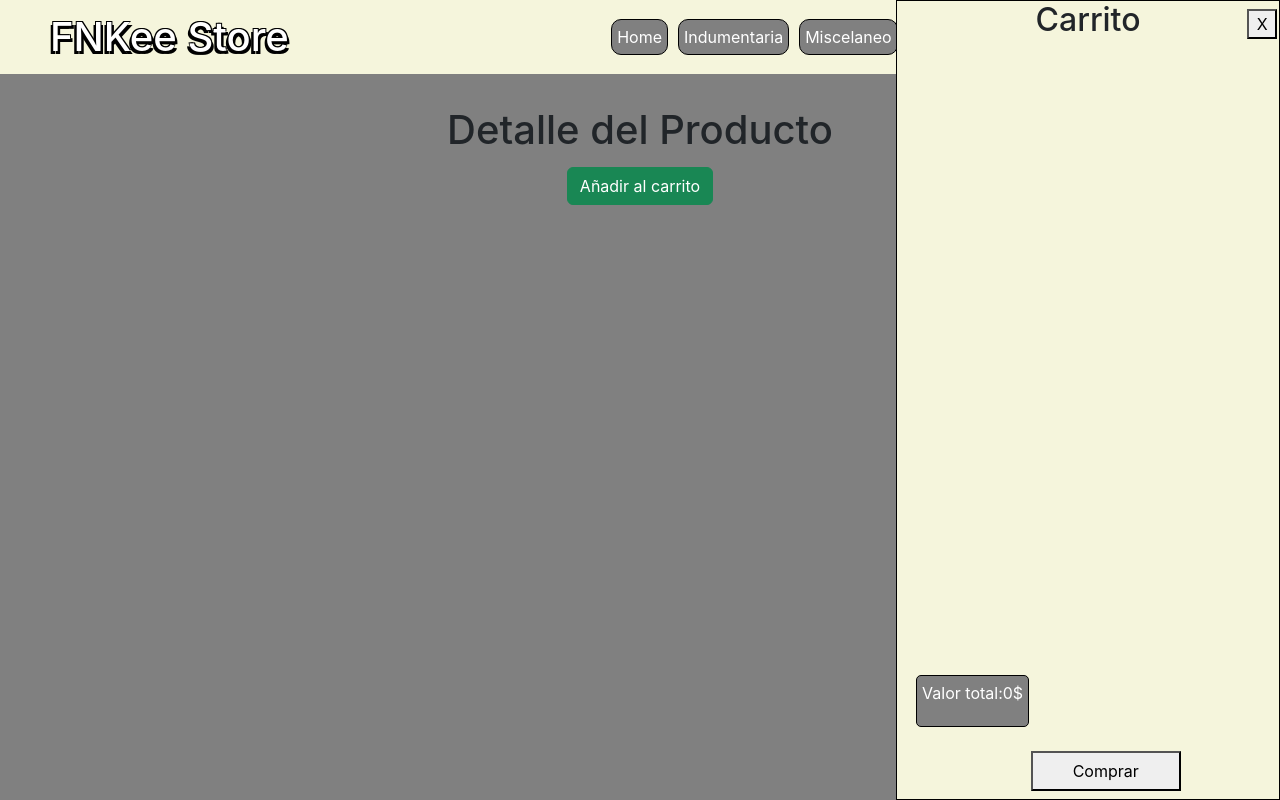
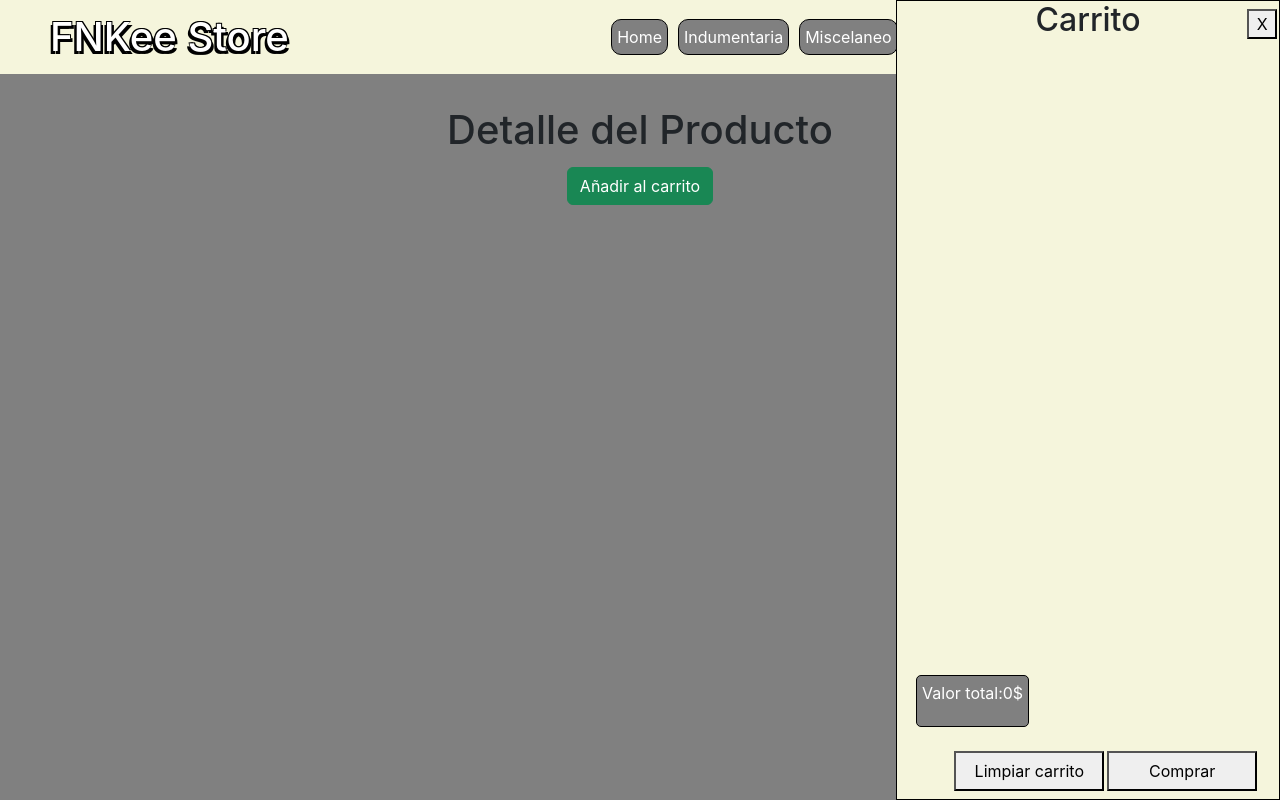
Before and after one commit to MonvaFNK/ReactCoderHouse, a React (Create React App) app: page /item/1 in a window 1280 px wide. Both pictures are taken after a click on the element 1209 px from the left and 37 px from the top of the page. Built offline with nearby package versions, Linux system fonts and the light colour scheme; no server answers; the database is empty.

Commit message:
fix cart

```diff
--- a/src/components/Cart/Cart.js
+++ b/src/components/Cart/Cart.js
@@ -5,18 +5,29 @@ const Cart = () => {
         item.style.display = 'none';
     }
     const checkout = () =>{
-        let comprar = document.querySelector('.container')
-        comprar.style.display = 'flex'
+        let comprar = document.querySelector('.container');
+        comprar.style.display = 'flex';
+    }
+    const clear = () => {
+        let limpiar = document.querySelector('.cart__container--contenido');
+        limpiar.innerHTML = '';
+        let valor = document.querySelector('.cart__container--total');
+        valor.innerHTML = '0'
     }
     return (
     <div className="cart__container" id="cart__container">
         <h2>Carrito</h2>
-        <div className="cart__container--contenido"></div>
+        <div className="cart__container--contenido">
+
+        </div>
         <button onClick={handleOpenCart} className="cart__container--close">
             X
         </button>
         <button onClick={checkout} className="cart__container--buy">
             Comprar
+        </button>
+        <button onClick={clear} className="cart__container--clear">
+            Limpiar carrito
         </button>
         <div className="cart__container--price">
             <p>Valor total: </p>
--- a/src/components/Cart/Cart.scss
+++ b/src/components/Cart/Cart.scss
@@ -22,12 +22,16 @@
     &--buy{
         position: absolute;
         bottom: 1%;
-        left: 35%;
+        left: 55%;
         width: 150px;
         height: 40px;
     }
-    &--total{
-
+    &--clear{
+        position: absolute;
+        bottom: 1%;
+        left: 15%;
+        width: 150px;
+        height: 40px;
     }
     &--price{
         background-color: gray;
--- a/src/components/ItemDetail/ItemDetailContainer.js
+++ b/src/components/ItemDetail/ItemDetailContainer.js
@@ -2,7 +2,6 @@ import { useEffect, useState } from "react";
 import { useParams } from "react-router-dom"
 import { getProduct } from "../../utils/products";
 import ItemDetail from "./ItemDetail";
-import Item from "../ItemList/Item";
 import Button from 'react-bootstrap/Button';
 
 
@@ -10,14 +9,19 @@ const ItemDetailContainer = () => {
         const agregarCarrito = () => {
         let item = document.querySelector('.cart__container--contenido');
         let test = document.querySelector(`.${product.id}__price`)
+        let carrito = document.querySelector('.cart__container');
+        carrito.style.display = 'flex';
         if(test == null){
             let total = document.querySelector('.cart__container--total');
             let valor = total.innerHTML;
             let totalQuantity = parseInt(product.price)/100;
             let product__quantity = ` x ${totalQuantity}`
             total.innerHTML = parseInt(valor)+parseInt(product.price);
-            item.innerHTML+=  `<div class="${product.id} product__incart"> ${product.title} <div class="${product.id}__quantity spacer">${product__quantity}</div> <div class="${product.id}__price product__incart--price">${product.price} </div> $ </div>`;
-
+            item.innerHTML+=  ` <div class="${product.id} product__incart"> ${product.title}
+                                    <div class="${product.id}__quantity spacer">${product__quantity}</div>
+                                    <div class="${product.id}__price product__incart--price">${product.price} </div> $
+                                    <button class="${product.id}__removeitem">X</button>
+                                </div>`;
         }
         else{
             let precio = document.querySelector(`.${product.id}__price`);
@@ -28,8 +32,6 @@ const ItemDetailContainer = () => {
             total.innerHTML = (parseInt(valor)+parseInt(product.price));
             let product__quantity  = (parseInt(precio)+parseInt(product.price))/100;
             document.querySelector(`.${product.id}__quantity`).innerHTML = ` x ${product__quantity}`;
-
-
         }
     }
     const [product, setProduct] = useState()
--- a/src/components/UserInfo/UserInfo.js
+++ b/src/components/UserInfo/UserInfo.js
@@ -6,6 +6,12 @@ function UserInfo() {
 
     function checkoutEnd(){
         alert('Gracias por comprar se le enviara un mail en la brevedad');
+        let limpiar = document.querySelector('.cart__container--contenido');
+        limpiar.innerHTML = '';
+        let valor = document.querySelector('.cart__container--total');
+        valor.innerHTML = '0'
+        let item = document.querySelector('.cart__container');
+        item.style.display = 'none';
         checkoutClose();
     }
     return (
```
